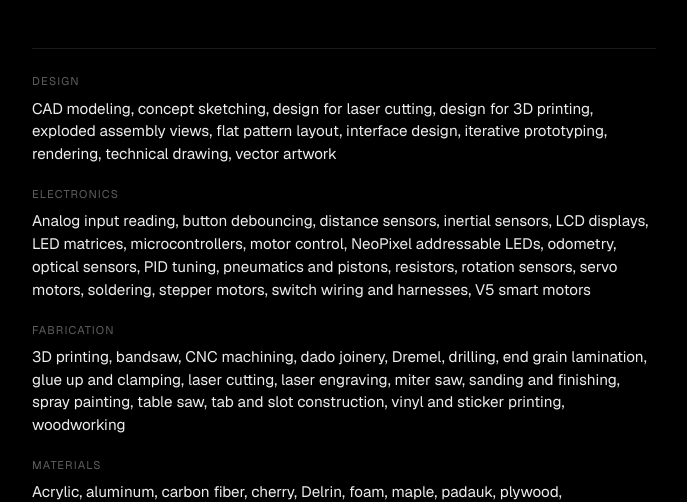
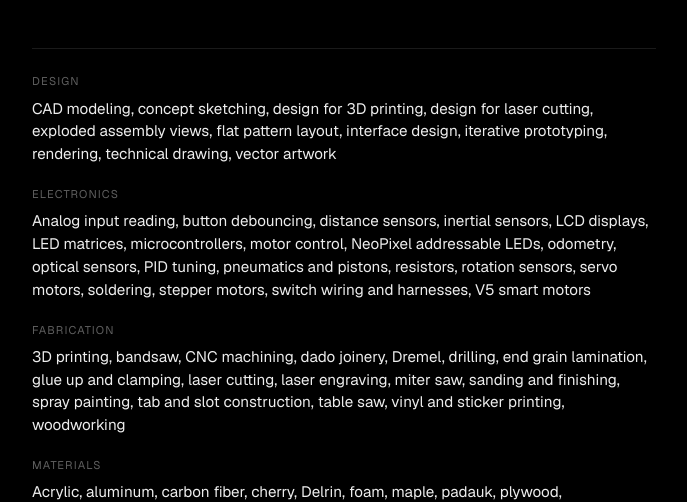
Before and after one commit to emaad-majeed/emaad-majeed.github.io, a Jekyll site: the page built from about.md, in a window 1280 px wide. Shown: the part 636-1138 px from the top of the page, without its empty margins (296-983 px from the left). Built offline with Jekyll 4.4.1, drawn with Linux system fonts in a browser that asks for light colours.

Commit message:
Fix alphabetical order in skills list

```diff
--- a/about.md
+++ b/about.md
@@ -18,7 +18,7 @@ Emaad Majeed is an aspiring industrial designer from the Chicagoland area. He is
 <dl class="meta skills">
   <div>
     <dt>Design</dt>
-    <dd>CAD modeling, concept sketching, design for laser cutting, design for 3D printing, exploded assembly views, flat pattern layout, interface design, iterative prototyping, rendering, technical drawing, vector artwork</dd>
+    <dd>CAD modeling, concept sketching, design for 3D printing, design for laser cutting, exploded assembly views, flat pattern layout, interface design, iterative prototyping, rendering, technical drawing, vector artwork</dd>
   </div>
   <div>
     <dt>Electronics</dt>
@@ -26,7 +26,7 @@ Emaad Majeed is an aspiring industrial designer from the Chicagoland area. He is
   </div>
   <div>
     <dt>Fabrication</dt>
-    <dd>3D printing, bandsaw, CNC machining, dado joinery, Dremel, drilling, end grain lamination, glue up and clamping, laser cutting, laser engraving, miter saw, sanding and finishing, spray painting, table saw, tab and slot construction, vinyl and sticker printing, woodworking</dd>
+    <dd>3D printing, bandsaw, CNC machining, dado joinery, Dremel, drilling, end grain lamination, glue up and clamping, laser cutting, laser engraving, miter saw, sanding and finishing, spray painting, tab and slot construction, table saw, vinyl and sticker printing, woodworking</dd>
   </div>
   <div>
     <dt>Materials</dt>
```
